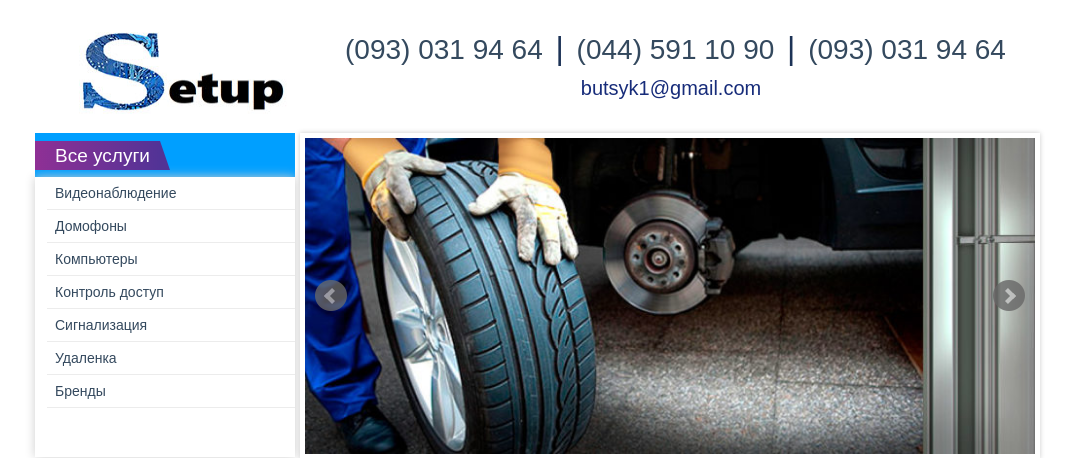
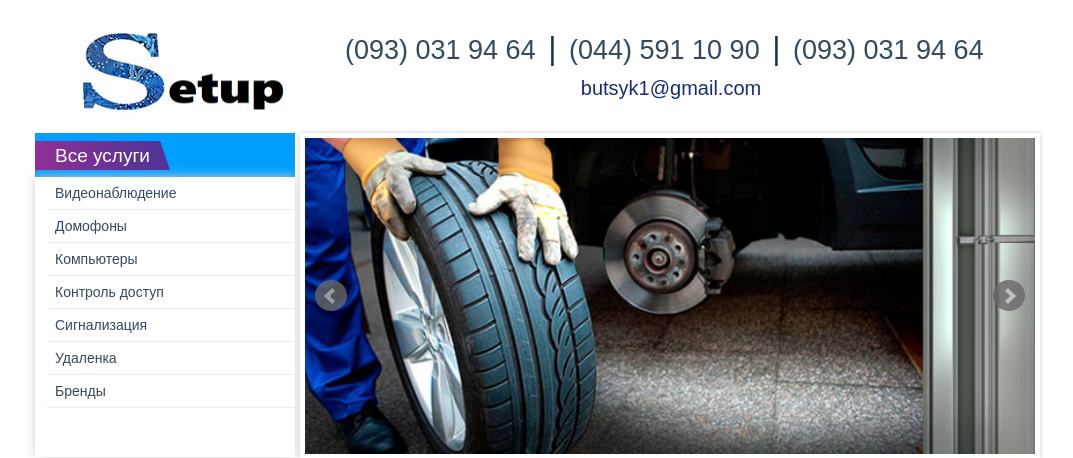
Before and after one commit to abutsyk/borodavka, a PHP site: page / in a window 1280 px wide. Shown: the top 458 px of the page, without its empty margins (105-1178 px from the left). Run offline with PHP 8.4, Linux system fonts and the light colour scheme; data comes from the database, SQL or seed files in the repository.

Commit message:
little fix

```diff
--- a/main.css
+++ b/main.css
@@ -81,7 +81,7 @@ li {
 	background-color:#007ccf;
 }
 .phone {
-	font-size: 28px;
+	font-size: 27px;
 	margin: 5px 5px;
 	padding-top: 25px;
 	width: 100%;
```
